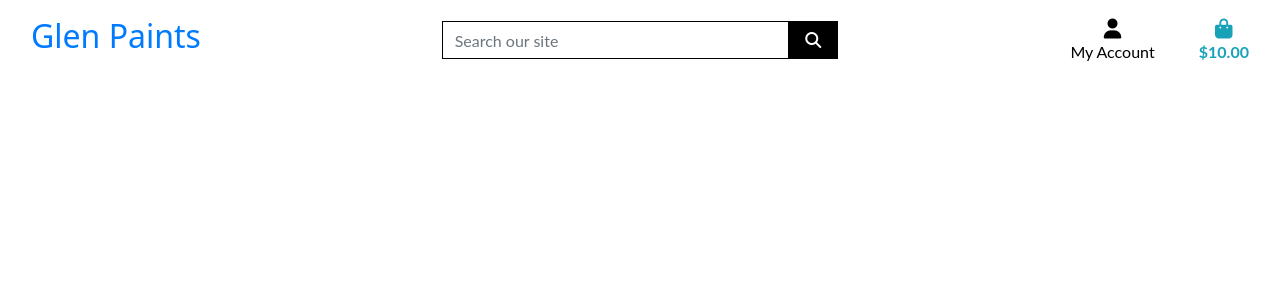
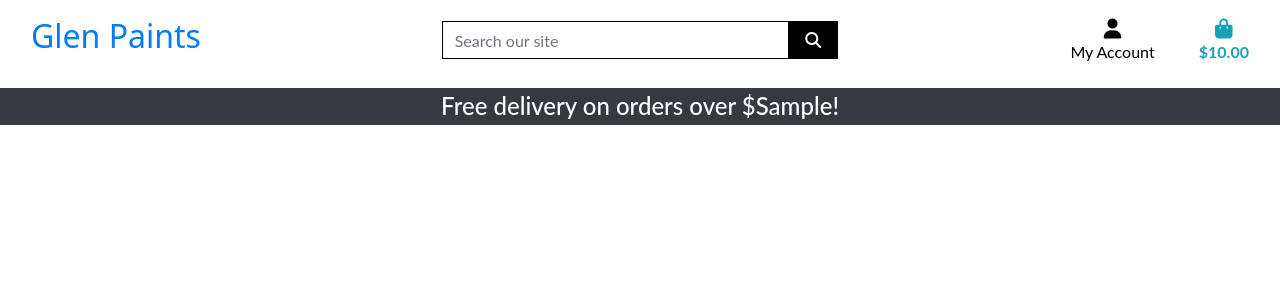
Before and after one commit to CassJBeckford/Glen_paints_MP4, a Django app: template templates/allauth/base.html in a window 1280 px wide. Shown: the top 300 px of the page. Run offline with Django 3.2, Linux system fonts and the light colour scheme; the template is opened without the code that fills it: most values are stand-ins (such as "Sample title", 1, 10 or a date in 2020); some libraries are stand-ins or nearby versions; some web fonts are replaced.

Commit message:
add routes connecting base.html to main-nav and mobile-top-header files

```diff
--- a/templates/allauth/base.html
+++ b/templates/allauth/base.html
@@ -18,7 +18,7 @@
       <link rel="preconnect" href="https://fonts.googleapis.com">
       <link rel="preconnect" href="https://fonts.gstatic.com" crossorigin>
       <link href="https://fonts.googleapis.com/css2?family=Rubik+Glitch&display=swap" rel="stylesheet">
-      <link href="https://fonts.googleapis.com/css2?family=Roboto:ital,wght@300&display=swap" rel="stylesheet">
+      <link href="https://fonts.googleapis.com/css2?family=Roboto:ital,wght@0,100..900;1,100..900&display=swap" rel="stylesheet">
       <link rel="stylesheet" href="{% static 'css/base.css' %}">
     {% endblock %}
 
@@ -100,6 +100,21 @@
           </ul>
         </div>
       </div>
+      <div class="row bg-white">
+        <nav class="navbar navbar-expand-lg navbar-light w-100">
+          <button class="navbar-toggler" type="button" data-toggle="collapse" data-target="#main-nav"
+            aria-controls="main-nav" aria-expanded="false" aria-label="Toggle navigation">
+            <span class="navbar-toggler-icon"></span>
+          </button>
+          {% include 'includes/mobile-top-header.html' %}
+          {% include 'includes/main-nav.html' %}
+        </nav>
+      </div>
+      <div id="delivery-banner" class="row text-center text-white">
+        <div class="col bg-dark">
+          <h4 class="my-1">Free delivery on orders over ${{ free_shipping_threshold }}!</h4>
+        </div>
+      </div>
     </header>
 
     {% if messages %}
```
